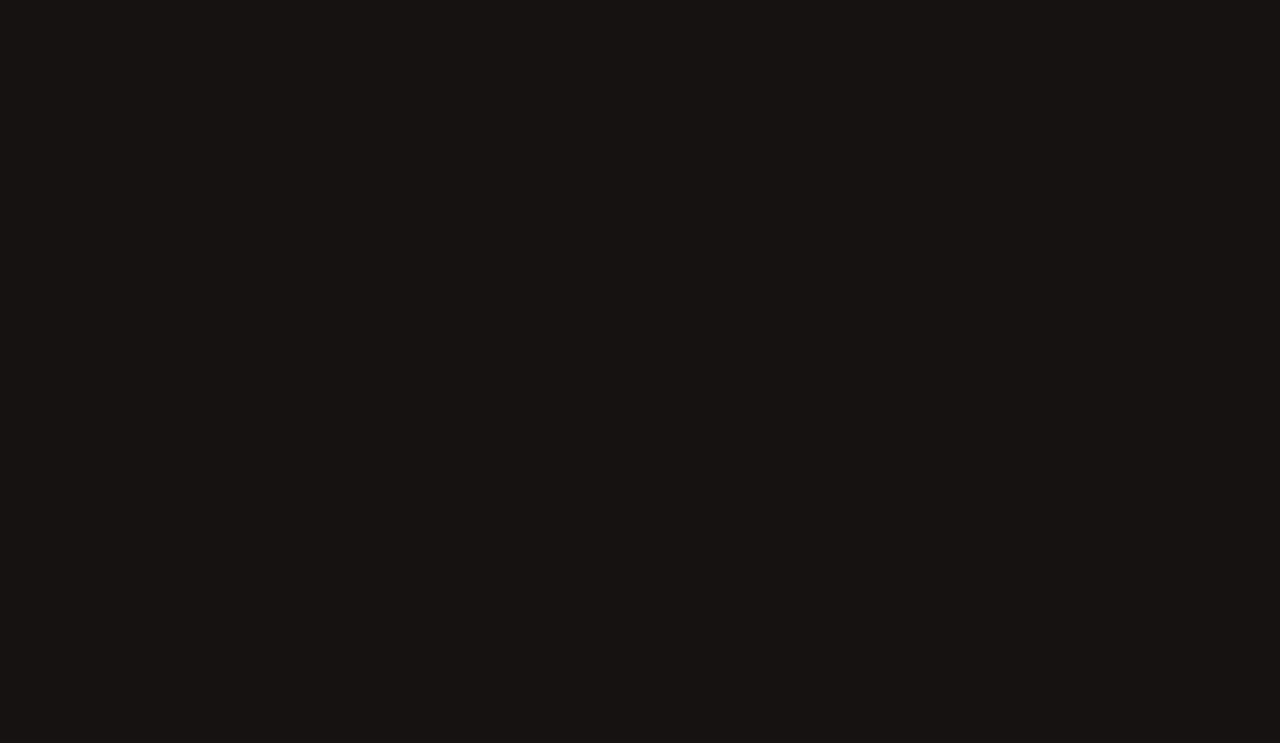
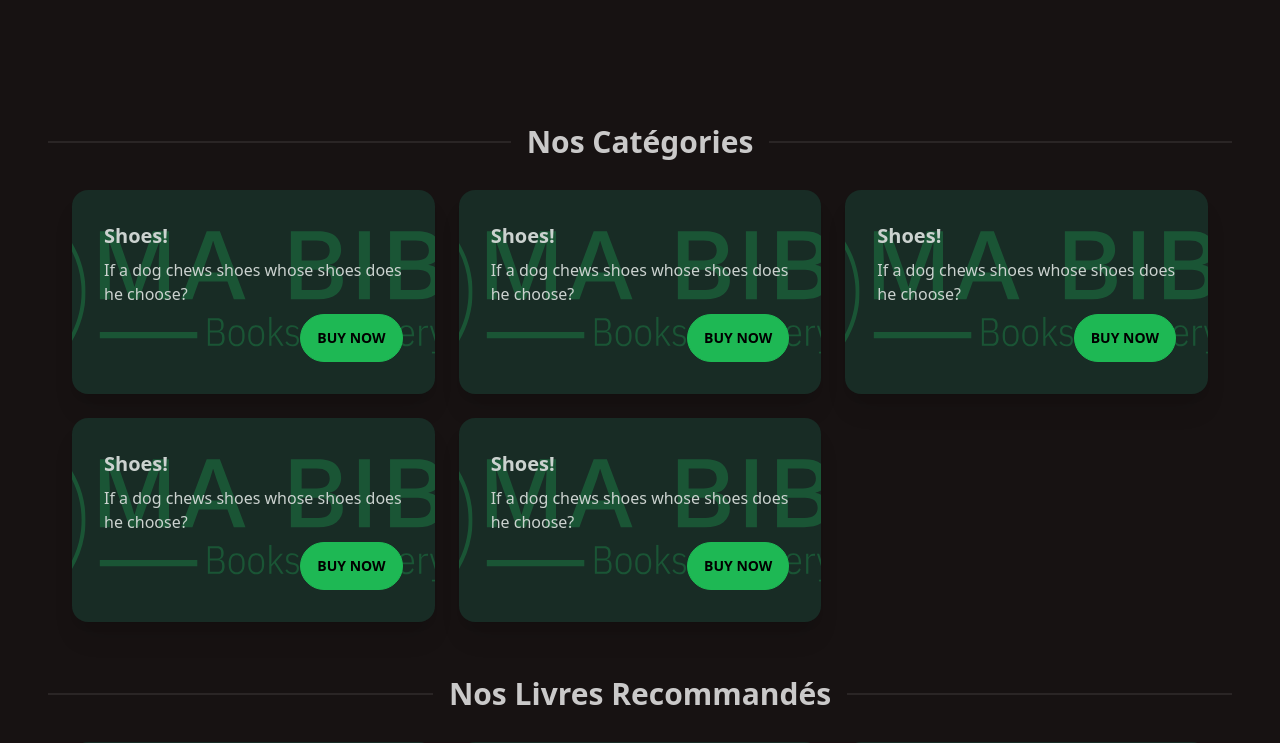
Before and after one commit to krand79/ma-biblio-frontend-v1, a SvelteKit app: page / in a window 1280 px wide. Shown: the part 480-1223 px from the top of the page. Before the commit the page ends 800 px from the top, so only its background shows below. Built offline with nearby package versions, Linux system fonts and the light colour scheme.

Commit message:
categories cards and containers set up

```diff
--- /dev/null
+++ b/src/lib/components/cards/category.svelte
@@ -0,0 +1,10 @@
+<div class="card w-full bg-base-100 shadow-xl image-full">
+	<figure><img src="logo.svg" alt="" /></figure>
+	<div class="card-body">
+		<h2 class="card-title">Shoes!</h2>
+		<p>If a dog chews shoes whose shoes does he choose?</p>
+		<div class="card-actions justify-end">
+			<button class="btn btn-primary">Buy Now</button>
+		</div>
+	</div>
+</div>
--- /dev/null
+++ b/src/lib/components/containers/categories.svelte
@@ -0,0 +1,11 @@
+<script lang="ts">
+	import CategoryCard from '$lib/components/cards/category.svelte';
+
+	let categories = [1, 2, 3, 4, 5];
+</script>
+
+<section class="my-6 grid grid-cols-3 gap-6 px-6">
+	{#each categories as category}
+		<CategoryCard />
+	{/each}
+</section>
--- a/src/routes/+page.svelte
+++ b/src/routes/+page.svelte
@@ -1,6 +1,7 @@
 <script lang="ts">
 	import Navbar from '$lib/components/navbar.svelte';
 	import Carousel from '$lib/components/carousel.svelte';
+	import Categories from '$lib/components/containers/categories.svelte';
 </script>
 
 <svelte:head>
@@ -9,4 +10,14 @@
 
 <Navbar />
 <Carousel />
-<main />
+
+<main class="flex flex-col px-12">
+	<div class="divider text-3xl mt-10 font-semibold">Nos Catégories</div>
+	<Categories />
+	<div class="divider text-3xl mt-10 font-semibold">Nos Livres Recommandés</div>
+	<Categories />
+	<div class="divider text-3xl mt-10 font-semibold">Nos Livres Populaires</div>
+	<Categories />
+	<div class="divider text-3xl mt-10 font-semibold">Des Chiffres</div>
+	<Categories />
+</main>
```
